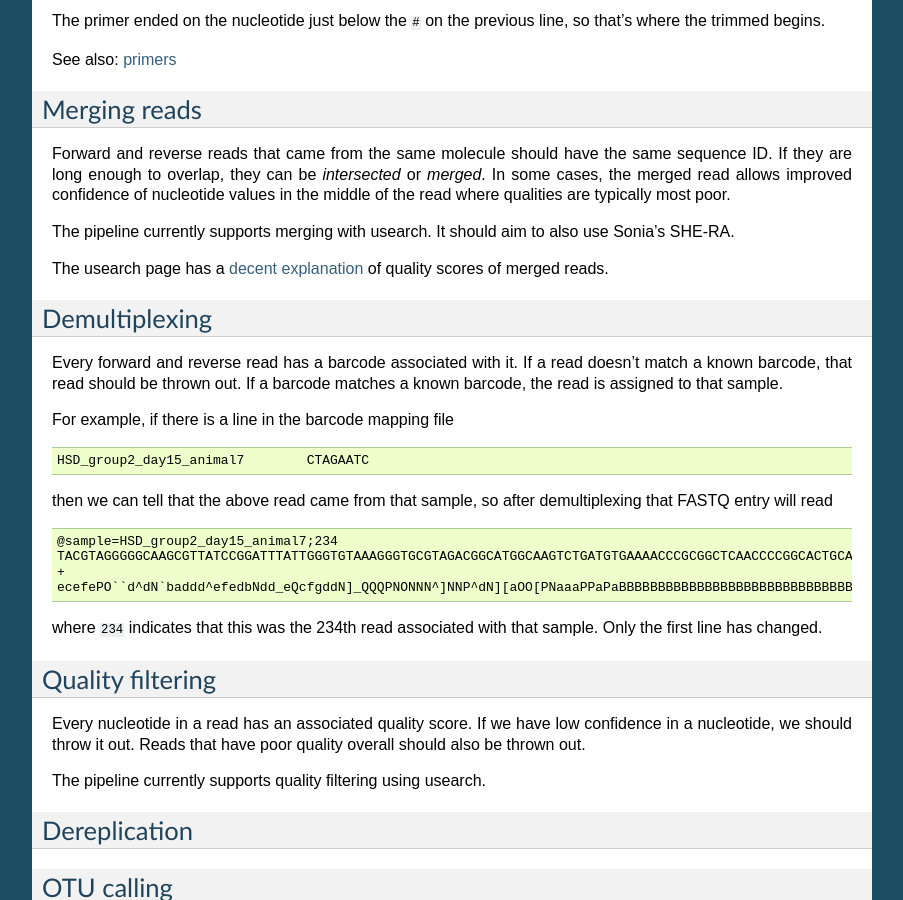
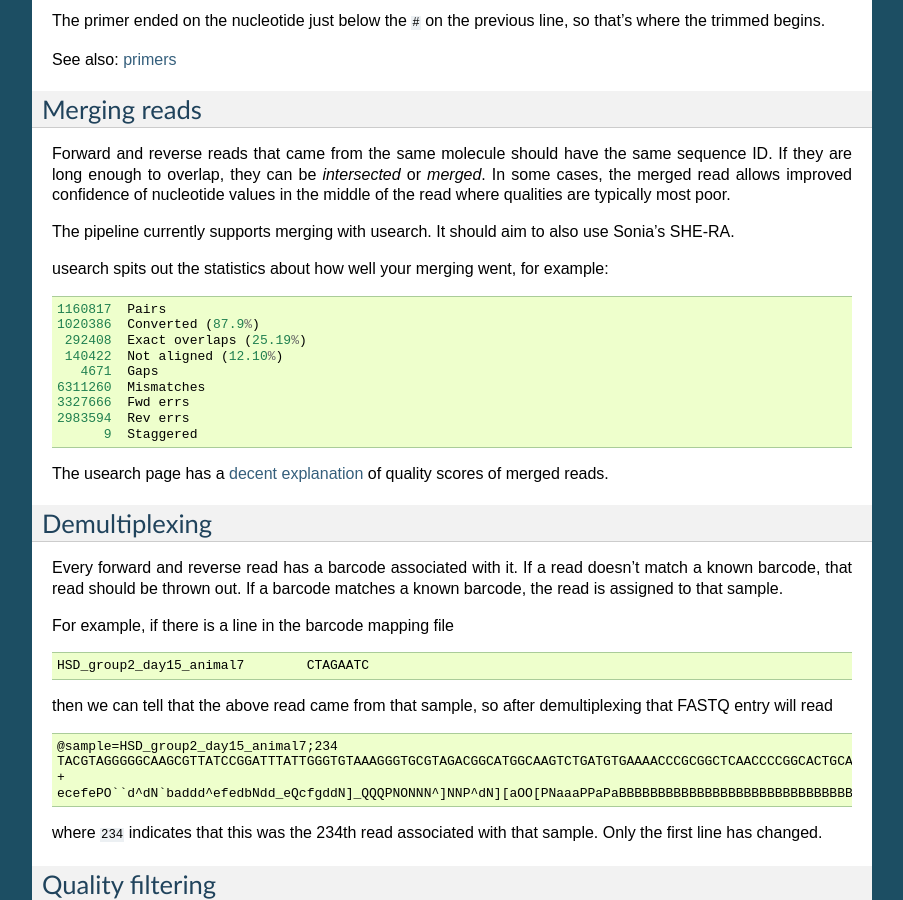
Before and after one commit to almlab/SmileTrain, a Sphinx documentation site: the page built from doc/intro.rst, in a window 1280 px wide and 900 px high, scrolled down 1282 px. Shown: the whole window, without its empty margins (198-1101 px from the left). Built offline with Sphinx 7.4.7, drawn with Linux system fonts in a browser that asks for light colours; formulas are drawn with MathJax 3.

Commit message:
documentation & commentary

```diff
--- a/doc/intro.rst
+++ b/doc/intro.rst
@@ -75,6 +75,19 @@ Forward and reverse reads that came from the same molecule should have the same
 
 The pipeline currently supports merging with usearch. It should aim to also use Sonia's SHE-RA.
 
+usearch spits out the statistics about how well your merging went, for example::
+
+   1160817  Pairs
+   1020386  Converted (87.9%)
+    292408  Exact overlaps (25.19%)
+    140422  Not aligned (12.10%)
+      4671  Gaps
+   6311260  Mismatches
+   3327666  Fwd errs
+   2983594  Rev errs
+         9  Staggered
+
+
 The usearch page has a `decent explanation <http://www.drive5.com/usearch/manual/merge_pair.html>`_ of quality scores of merged reads.
 
 Demultiplexing
--- a/todo.txt
+++ b/todo.txt
@@ -1,4 +1,8 @@
 ssub: put in a check for available clusters
+
+fix the dry run collisions and empty input problem
+
+add a check to make sure the barcode is pointing the right way (i.e., the columns are not reversed)
 
 map_barcodes: include an option for reverse primers?
 on length checking, raise assertion error and give the line number where the problem happened
```
Also changed, not shown: tests.py (+12 -0 lines).
